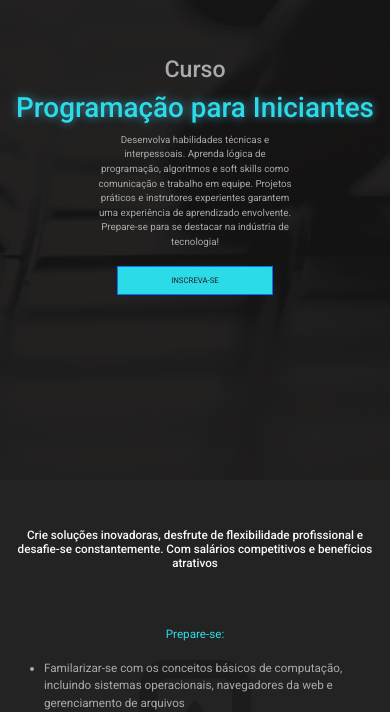
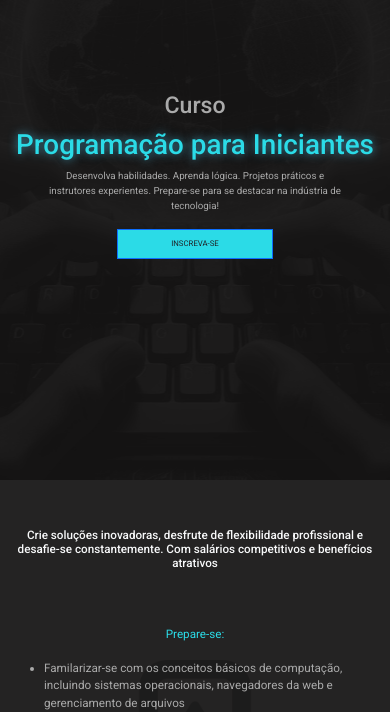
Before and after one commit to koikera/PaginaCurso, an Angular app in the folder PaginadeVendas/: page / in a window 390 px wide. Shown: the part 129-841 px from the top of the page. Built offline with nearby package versions, Linux system fonts and the light colour scheme.

Commit message:
ajustes backeground

```diff
--- a/PaginadeVendas/src/app/shared/navbar/navbar.component.html
+++ b/PaginadeVendas/src/app/shared/navbar/navbar.component.html
@@ -2,6 +2,7 @@
 
     <h3 class="text-primary">Curso</h3>
     <h1 class="text-secondary" style="text-shadow: 0px 0px 10px #3d91ab;">Programação para Iniciantes</h1>
-    <p class="text-primary w-50 text-center">Desenvolva habilidades técnicas e interpessoais. Aprenda lógica de programação, algoritmos e soft skills como comunicação e trabalho em equipe. Projetos práticos e instrutores experientes garantem uma experiência de aprendizado envolvente. Prepare-se para se destacar na indústria de tecnologia!</p>
+    <p class="text-primary w-50 text-center" id="subtitle">Desenvolva habilidades técnicas e interpessoais. Aprenda lógica de programação, algoritmos e soft skills como comunicação e trabalho em equipe. Projetos práticos e instrutores experientes garantem uma experiência de aprendizado envolvente. Prepare-se para se destacar na indústria de tecnologia!</p>
+    <p class="text-primary w-50 text-center d-none" id="subtitle1">Desenvolva habilidades. Aprenda lógica. Projetos práticos e instrutores experientes. Prepare-se para se destacar na indústria de tecnologia!</p>
     <button class="btn btn-primary btn-lg text-dark rounded-0" style="font-size: 14px; width: 15%;" (click)="redirecionarParaURL()">INSCREVA-SE</button>
 </div>
--- a/PaginadeVendas/src/app/shared/navbar/navbar.component.scss
+++ b/PaginadeVendas/src/app/shared/navbar/navbar.component.scss
@@ -12,6 +12,17 @@ button:hover{
 }
 
 @media (max-width: 750px) {
+    .background{
+        background: url("../../../assets/Fundo2.png") no-repeat top fixed !important;
+        background-size: cover;
+    }
+    #subtitle{
+        display: none !important;
+    }
+    #subtitle1{
+        display: block !important;
+        width: 75% !important;
+    }
     .media{
         font-size: 2.5vw;
     }
```
Also changed, not shown: PaginadeVendas/src/assets/Fundo2.png (added).
